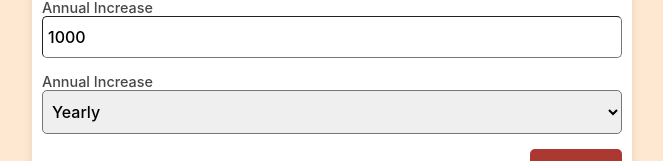
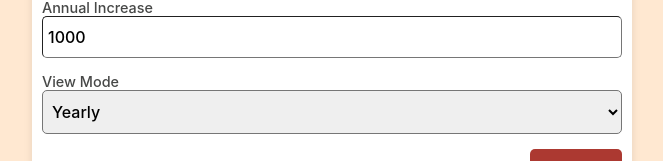
Before and after one commit to fernacas-dev/compound-interest-simulator, an Angular app: page / in a window 1280 px wide. Shown: the part 333-494 px from the top of the page, without its empty margins (308-971 px from the left). Built offline with nearby package versions, Linux system fonts and the light colour scheme.

Commit message:
Set correct label

```diff
--- a/src/app/app.component.html
+++ b/src/app/app.component.html
@@ -27,7 +27,7 @@
           formControlName="annualIncrease"
         />
 
-        <label for="Annual Increase">Annual Increase</label>
+        <label for="View Mode">View Mode</label>
         <select formControlName="viewMode">
           <option value="daily">Daily</option>
           <option value="yearly">Yearly</option>
```
